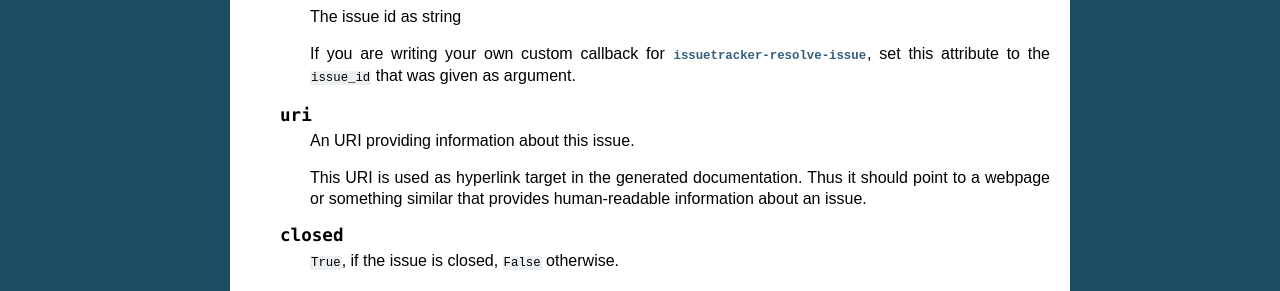
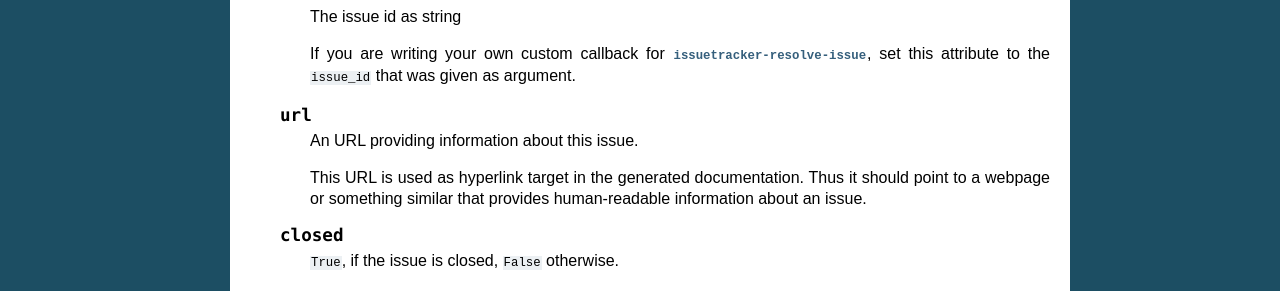
Before and after one commit to sphinx-contrib/sqltable, a Sphinx documentation site: the page built from issuetracker/doc/index.rst, in a window 1280 px wide and 900 px high, scrolled down 2321 px. Shown: the part 228-519 px from the top of the window. Built offline with Sphinx 7.4.7, drawn with Linux system fonts in a browser that asks for light colours.

Commit message:
It's an URL, not an URI

```diff
--- a/issuetracker/doc/index.rst
+++ b/issuetracker/doc/index.rst
@@ -169,11 +169,11 @@ callback to the event :event:`issuetracker-resolve-issue`:
       :event:`issuetracker-resolve-issue`, set this attribute to the
       ``issue_id`` that was given as argument.
 
-   .. attribute:: uri
+   .. attribute:: url
 
-      An URI providing information about this issue.
+      An URL providing information about this issue.
 
-      This URI is used as hyperlink target in the generated documentation.
+      This URL is used as hyperlink target in the generated documentation.
       Thus it should point to a webpage or something similar that provides
       human-readable information about an issue.
 
```
Also changed, not shown: 4 other files.
